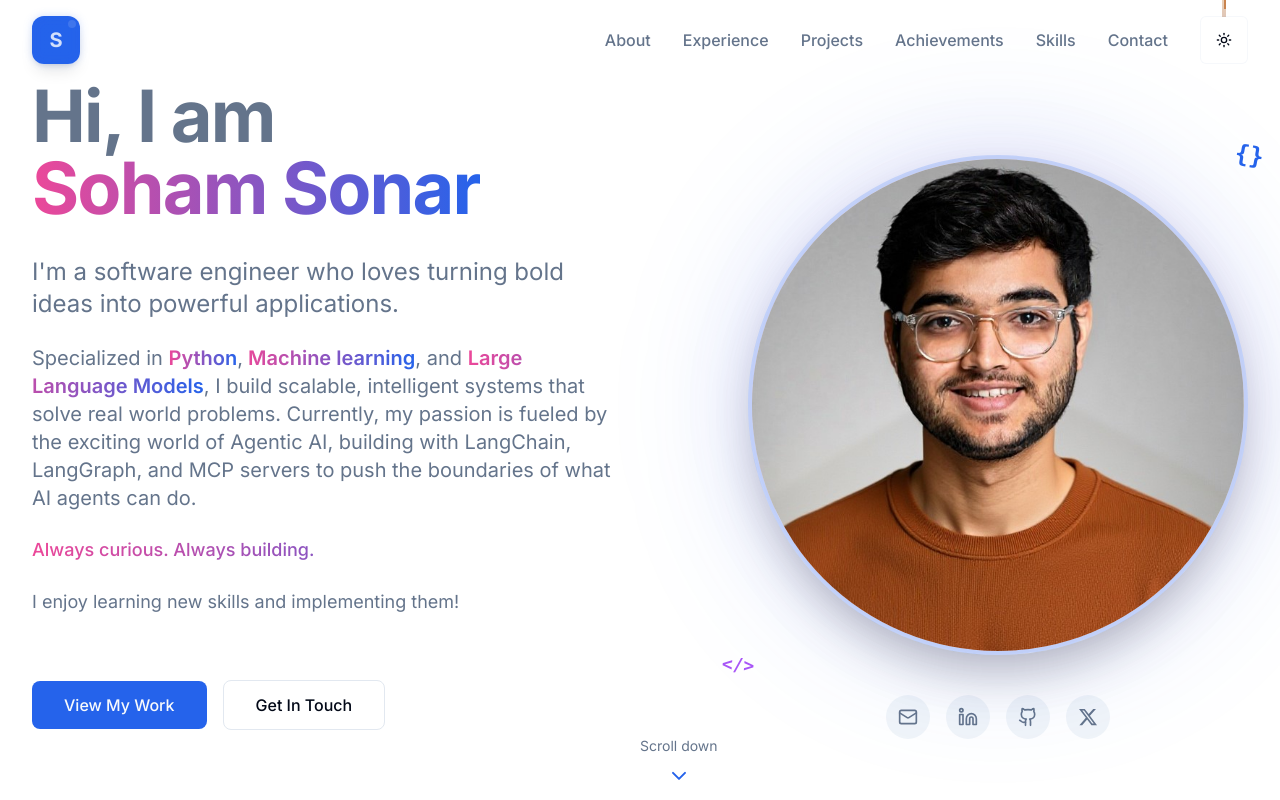
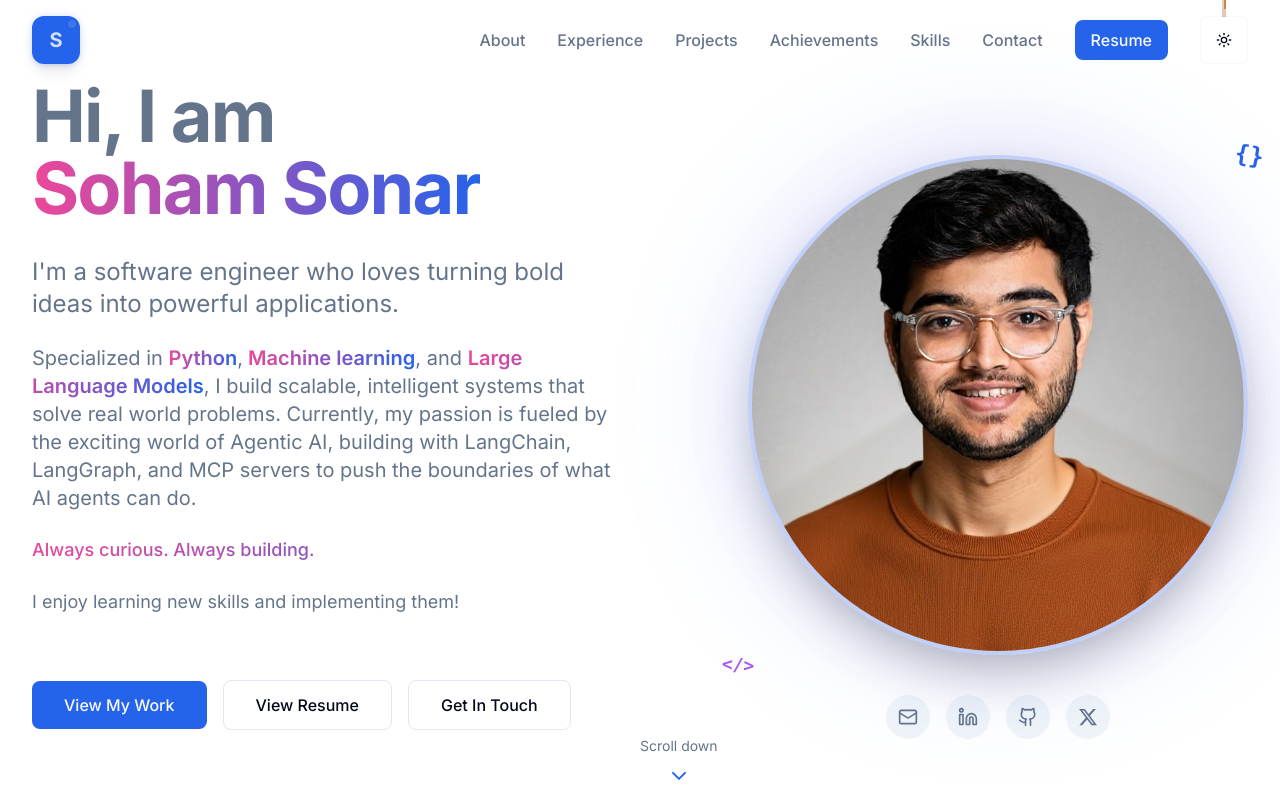
Before and after one commit to sohamvsonar/sohamvsonar.github.io, a Next.js app: page / in a window 1280 px wide. Shown: the top 800 px of the page. Built offline with nearby package versions, Linux system fonts and the light colour scheme.

Commit message:
add resume

```diff
--- a/src/components/hero.tsx
+++ b/src/components/hero.tsx
@@ -115,6 +115,17 @@ export function Hero() {
               >
                 View My Work
               </motion.button>
+
+              <motion.a
+                href="/Soham_Resume.pdf"
+                target="_blank"
+                rel="noopener noreferrer"
+                className="px-8 py-3 border border-border text-foreground rounded-lg font-medium hover:bg-accent hover:text-accent-foreground transition-colors focus-visible:outline-none focus-visible:ring-2 focus-visible:ring-ring focus-visible:ring-offset-2"
+                whileHover={{ scale: 1.05 }}
+                whileTap={{ scale: 0.95 }}
+              >
+                View Resume
+              </motion.a>
 
               <motion.button
                 className="px-8 py-3 border border-border text-foreground rounded-lg font-medium hover:bg-accent hover:text-accent-foreground transition-colors focus-visible:outline-none focus-visible:ring-2 focus-visible:ring-ring focus-visible:ring-offset-2"
--- a/src/components/navigation.tsx
+++ b/src/components/navigation.tsx
@@ -100,6 +100,16 @@ export function Navigation() {
                 {item.name}
               </motion.button>
             ))}
+            <motion.a
+              href="/Soham_Resume.pdf"
+              target="_blank"
+              rel="noopener noreferrer"
+              className="px-4 py-2 bg-primary text-primary-foreground rounded-lg font-medium hover:bg-primary/90 transition-colors"
+              whileHover={{ y: -2, scale: 1.05 }}
+              whileTap={{ y: 0, scale: 0.95 }}
+            >
+              Resume
+            </motion.a>
             <ThemeToggle />
           </div>
 
@@ -140,6 +150,18 @@ export function Navigation() {
                     {item.name}
                   </motion.button>
                 ))}
+                <motion.a
+                  href="/Soham_Resume.pdf"
+                  target="_blank"
+                  rel="noopener noreferrer"
+                  className="block w-full text-left px-4 py-3 bg-primary text-primary-foreground rounded-lg font-medium hover:bg-primary/90 transition-colors mt-2"
+                  initial={{ opacity: 0, x: -20 }}
+                  animate={{ opacity: 1, x: 0 }}
+                  transition={{ delay: navigation.length * 0.1 }}
+                  onClick={() => setIsOpen(false)}
+                >
+                  Resume
+                </motion.a>
               </div>
             </motion.div>
           )}
```
Also changed, not shown: 1 other file (tests, documents, lock files or other folders).
